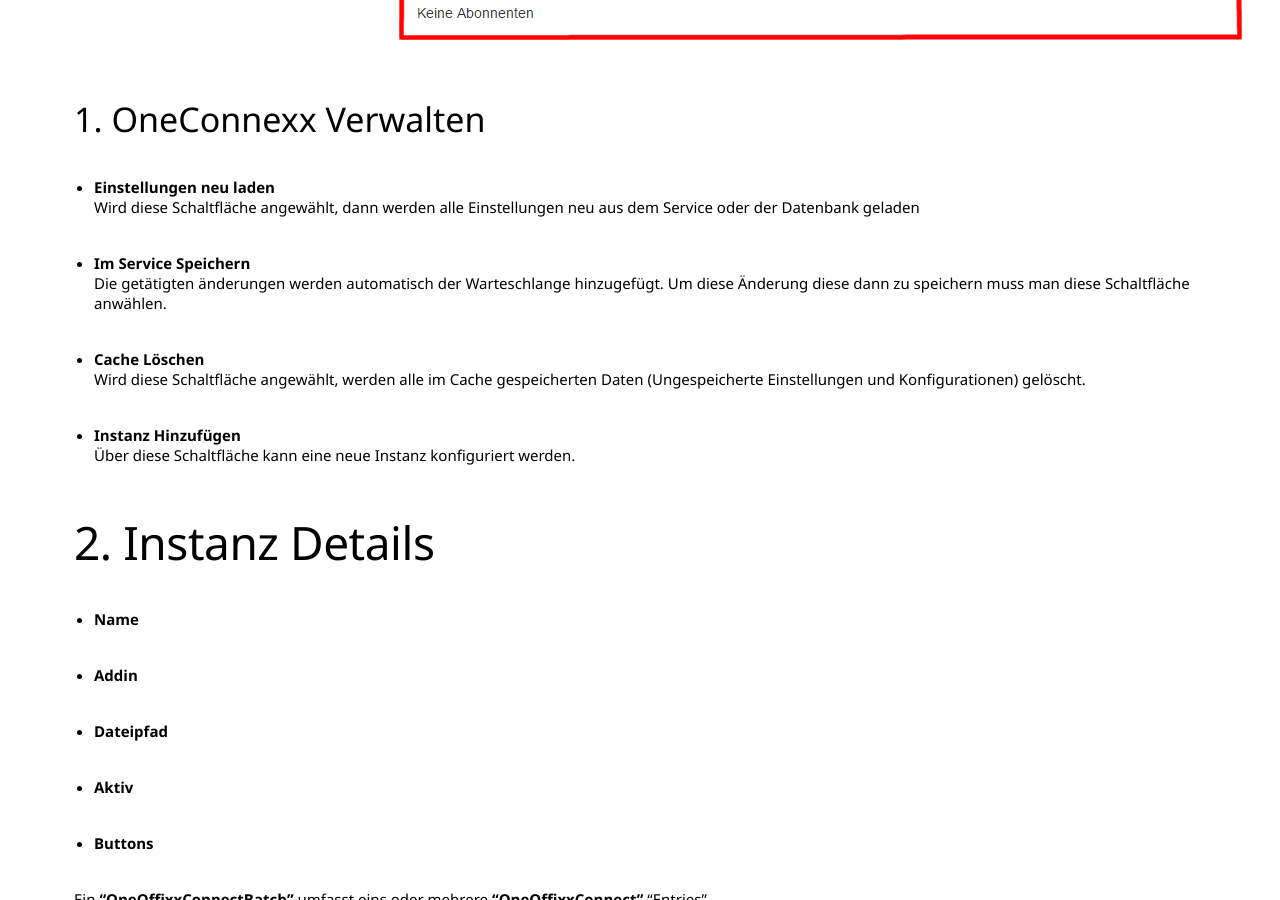
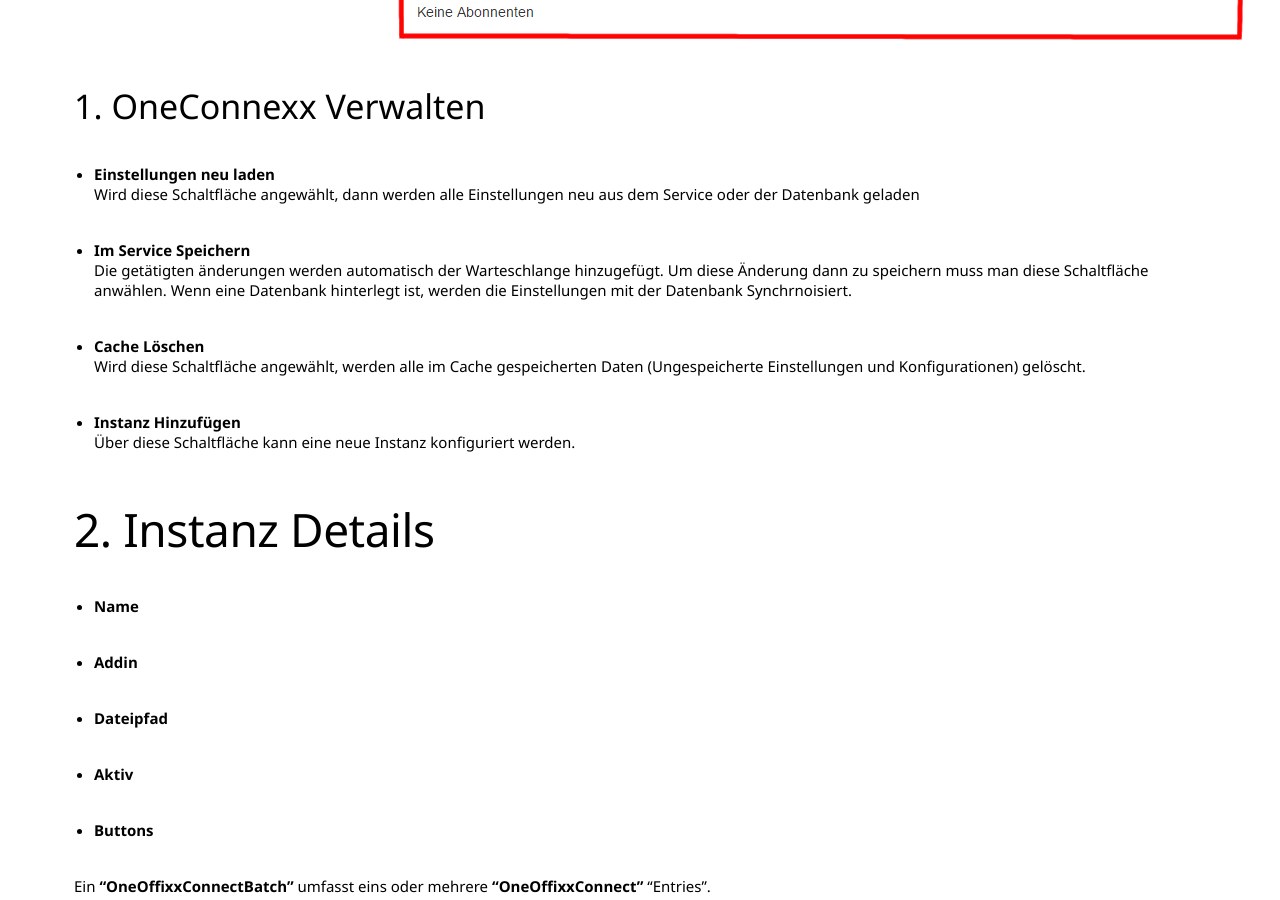
Before and after one commit to primesoft-group/oneconnexx-docs, a Jekyll site: the page built from _pages/webclient/de/konfiguration.md, in a window 1280 px wide and 900 px high, scrolled down 1185 px. Built offline with Jekyll 4.4.1, drawn with Linux system fonts in a browser that asks for light colours; nearby versions of some CDN libraries; some web fonts are replaced.

Commit message:
Arbeit an Konfigurationsseite

```diff
--- a/_pages/webclient/de/konfiguration.md
+++ b/_pages/webclient/de/konfiguration.md
@@ -19,7 +19,7 @@
   Wird diese Schaltfläche angewählt, dann werden alle Einstellungen neu aus dem Service oder der Datenbank geladen
 
   * __Im Service Speichern__
-  Die getätigten änderungen werden automatisch der Warteschlange hinzugefügt. Um diese Änderung diese dann zu speichern muss man diese Schaltfläche anwählen.
+  Die getätigten änderungen werden automatisch der Warteschlange hinzugefügt. Um diese Änderung dann zu speichern muss man diese Schaltfläche anwählen. Wenn eine Datenbank hinterlegt ist, werden die Einstellungen mit der Datenbank Synchrnoisiert.
 
   * __Cache Löschen__
   Wird diese Schaltfläche angewählt, werden alle im Cache gespeicherten Daten (Ungespeicherte Einstellungen und Konfigurationen) gelöscht.
```
Also changed, not shown: assets/content-images/webclient/de/addinoverview.png.
